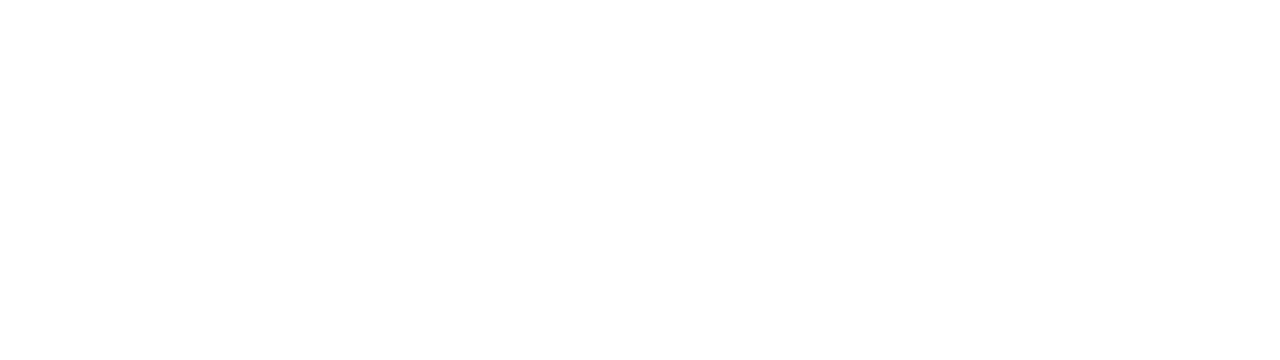
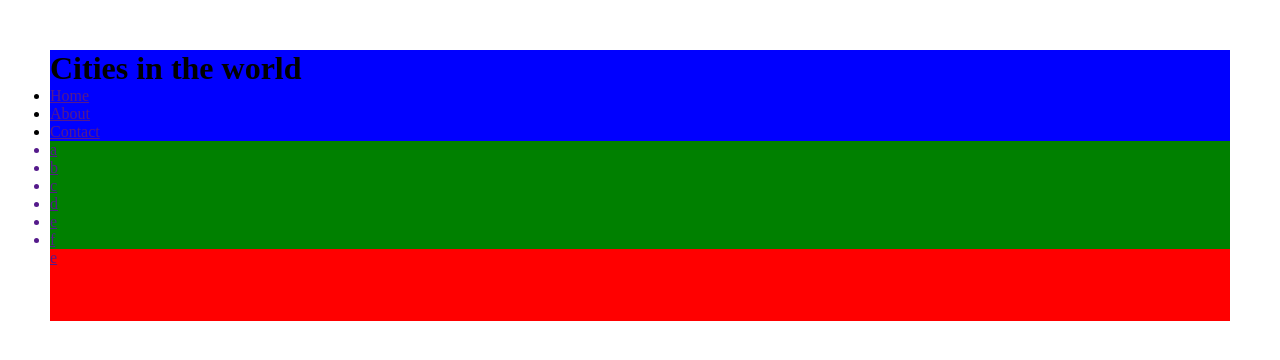
Before and after one commit to Susipro/practica_flexbox, a plain HTML site: page index.html in a window 1280 px wide. Drawn offline with Linux system fonts and the light colour scheme.

Commit message:
planteamiento flexbox

```diff
--- a/index.html
+++ b/index.html
@@ -4,9 +4,114 @@
   <meta charset="UTF-8">
   <meta http-equiv="X-UA-Compatible" content="IE=edge">
   <meta name="viewport" content="width=device-width, initial-scale=1.0">
-  <title>Document</title>
+  <link href="style.css" rel="stylesheet" type="text/css">
+
+  <title>Estructura articulos</title>
+
 </head>
+
 <body>
 
-</body>
+  <header>
+
+    <h1>Cities in the world</h1>
+
+    <nav>
+      <ul>
+        <li><a href="">Home</li>
+        <li><a href="">About</li>
+        <li><a href="">Contact</li>
+      </ul>
+    </nav>
+
+  </header>
+
+  <main>
+
+    <seccion class="gallery">
+
+        <div class="img"></div>
+
+        <div class="img"></div>
+
+    </seccion>
+
+    <seccion class="central">
+
+      <aside>
+
+        <ul>
+          <li>a</li>
+          <li>b</li>
+          <li>c</li>
+          <li>d</li>
+          <li>e</li>
+          <li>f</li>
+        </ul>
+
+      </aside>
+
+      <seccion class="articles">
+
+        <section class="articles_central">
+
+            <article>
+
+              <div class="small_image"></div>
+
+            </article>
+
+            <article>
+
+              <div class="small_image"></div>
+
+            </article>
+
+            <article>
+
+              <div class="small_image"></div>
+
+            </article>
+
+            <article>
+
+              <div class="small_image"></div>
+
+            </article>
+
+          </section>
+
+          <section class="articles_right">
+
+            <article>
+
+              <div class="small_image"></div>
+
+            </article>
+
+            <article>
+
+              <div class="small_image"></div>
+
+            </article>
+
+          </section>
+
+        </section>
+
+      </section>
+
+  </main>
+
+    <footer>
+
+      <div class="">e<img src="" alt=""></div>
+      <div class=""><img src="" alt=""></div>
+      <div class=""><img src="" alt=""></div>
+      <div class=""><img src="" alt=""></div>
+
+    </footer>
+
+  </body>
+
 </html>
--- a/style.css
+++ b/style.css
@@ -0,0 +1,31 @@
+* {
+  margin: 0px;
+  padding: 0px;
+
+}
+
+body {
+
+  margin: 25px;
+  padding: 25px;
+  display: flex;
+  flex-direction: column;
+
+}
+
+header {
+background-color: blue;
+
+}
+
+main {
+
+  background-color: green;
+
+}
+
+footer {
+
+  background-color: red;
+
+}
```
